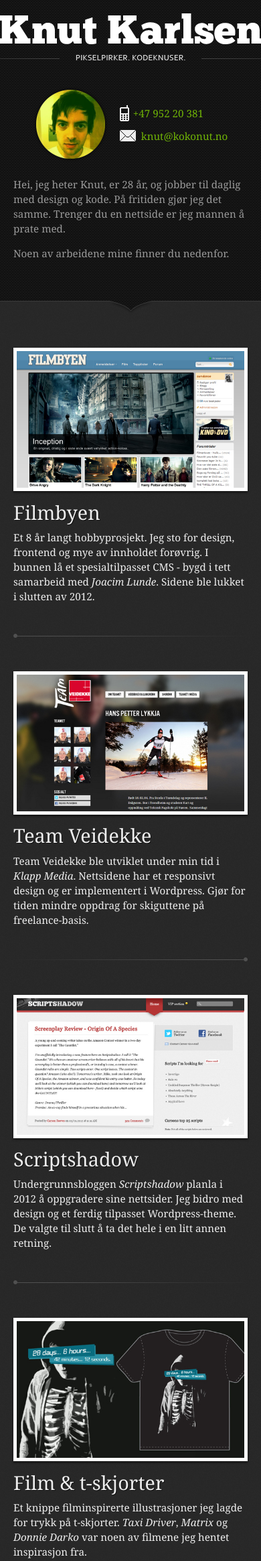
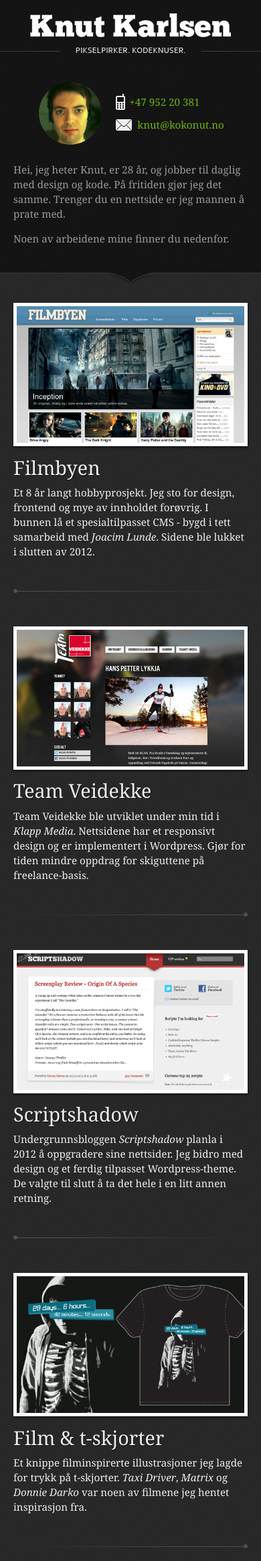
Before and after one commit to knut-karlsen/kokonut-v1, a PHP site: page / in a window 390 px wide. Shown: the top 2330 px of the page at 67% size. Run offline with PHP 8.4, Linux system fonts and the light colour scheme; some libraries are stand-ins or nearby versions.

Commit message:
Small tweaks for better mobile optimzation

```diff
--- a/css/master.css
+++ b/css/master.css
@@ -90,7 +90,7 @@ hr.separator {
   position: relative;
   max-width: 650px;
   height: 6px;
-  margin: 0 auto;
+  margin: 0 auto 50px auto;
   z-index: 3;
   background: url(../images/hr-line.png) center left repeat-x;
 }
@@ -289,9 +289,14 @@ h2 {
 }
 
 .contact .avatar {
-  min-width: 80px;
-  max-width: 111px;
+  width: 150px;
+  min-width: 100px;
+  max-width: 150px;
   padding-right: 18px;
+  -webkit-transition: all 0.5s;
+     -moz-transition: all 0.5s;
+       -o-transition: all 0.5s;
+          transition: all 0.5s;
 }
 
 .about {
@@ -437,14 +442,14 @@ h3 a:hover {
 
 .portfolio {
   position: relative;
-  padding: 0 20px;
+  padding: 25px 20px 0 20px;
   z-index: 5;
 }
 
 .portfolio article {
   position: relative;
   max-width: 650px;
-  padding: 50px 0;
+  padding-bottom:50px;
   margin: 0 auto;
   zoom: 1;
 }
@@ -754,12 +759,21 @@ footer .icon-top:hover {
     padding-top: 20px;
   }
 
+  h1 {
+    height:36px;
+    background-position: bottom center;
+  }
+
+.contact .avatar {
+  width: 100px;
+}
+
   footer .icon-top {
     width: 50px;
   }
 
   .about {
-    padding-bottom: 65px;
+    padding-bottom: 45px;
   }
 
   .portfolio article {
--- a/header.php
+++ b/header.php
@@ -1,11 +1,7 @@
 <!DOCTYPE html>
 <?php
-  global $page, $title, $description;
+  global $page, $title, $description, $age;
   $home = 'http://kokonut.no/';
-
-  $birthDate = "10/30/1984";
-  $birthDate = explode("/", $birthDate);
-  $age = (date("md", date("U", mktime(0, 0, 0, $birthDate[0], $birthDate[1], $birthDate[2]))) > date("md") ? ((date("Y")-$birthDate[2])-1):(date("Y")-$birthDate[2]));
 ?>
 <html dir="ltr" lang="nb-NO">
 <head>
--- a/index.php
+++ b/index.php
@@ -1,12 +1,18 @@
 <?php
+  //calculate age
+  $birthdate = "10/30/1984";
+  $birthdate = explode("/", $birthdate);
+  $age = (date("md", date("U", mktime(0, 0, 0, $birthdate[0], $birthdate[1], $birthdate[2]))) > date("md") ? ((date("Y")-$birthdate[2])-1):(date("Y")-$birthdate[2]));
+
+  //metadata
   $page = 'index';
   $title = 'Knut Karlsen';
-  $description = 'Mitt navn er Knut Karlsen. Jeg er 28 år og elsker web, design og kode. Trenger du en nettside er jeg mannen å prate med.';
+  $description = 'Mitt navn er Knut Karlsen. Jeg er '. $age .' år og elsker web, design og kode. Trenger du en nettside er jeg mannen å prate med.';
   include('header.php');
 ?>
 
     <div class="portfolio">
-      <hr class="borderline" />
+      <hr class="borderline group" />
 
       <?php /*
       <article class="mirrored">
```
Also changed, not shown: images/knut.png, images/logo-primary.png, 1 other file.
